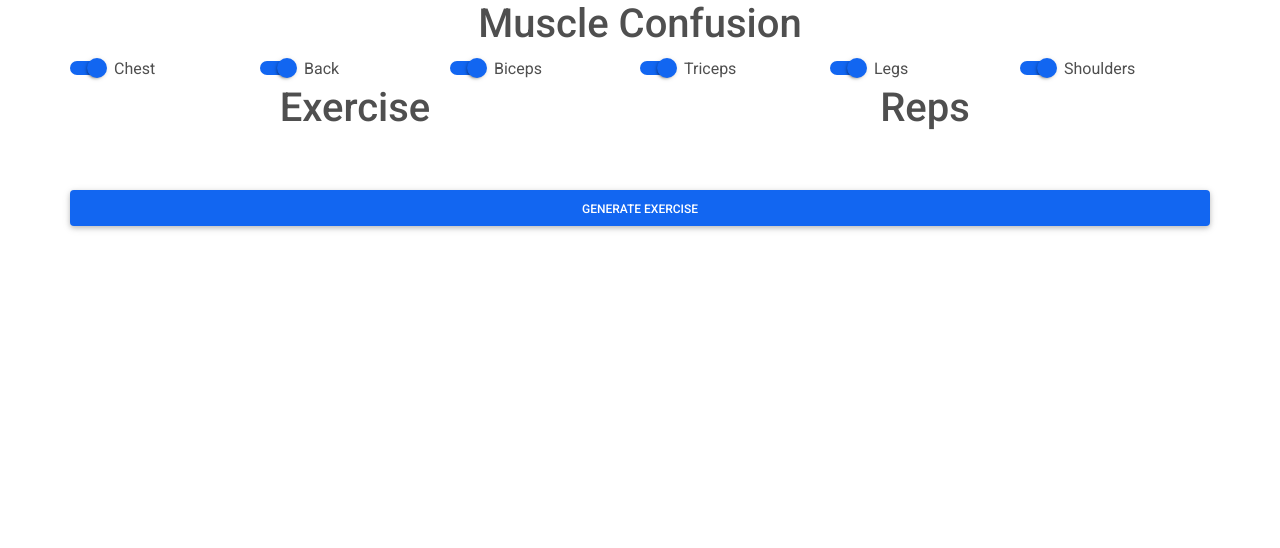
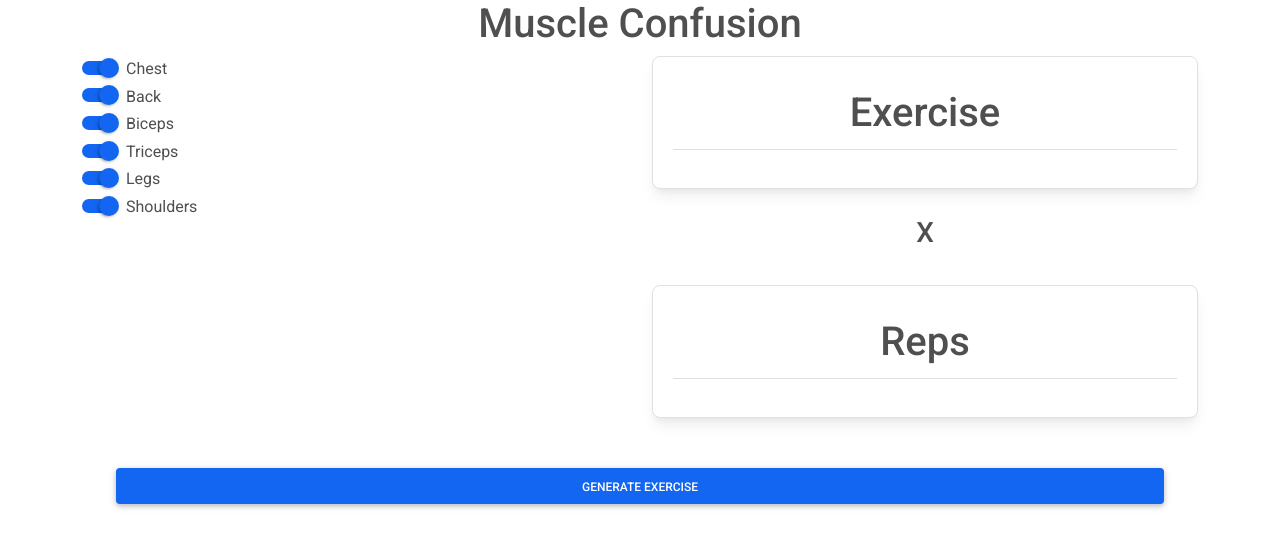
Before and after one commit to Kevinschoen05/Muscle-Confusion, a website: page index.html in a window 1280 px wide. Drawn offline with nearby package versions, Linux system fonts and the light colour scheme.

Commit message:
page structure

```diff
--- a/css/styles.css
+++ b/css/styles.css
@@ -10,5 +10,19 @@ h1,h2 {
 .button{
     text-align: center;
     padding-top: 50px;
+    padding-left: 10%;
+    padding-right: 10%;
+}
 
+.reps, .exercise {
+    padding: 20px;
 }
+
+.x{
+    text-align: center;
+    padding: 5%
+}
+
+#reps,#exerciseOutput{
+    padding-top: 10px;
+}
--- a/index.html
+++ b/index.html
@@ -28,47 +28,53 @@
     <h1>Muscle Confusion</h1>
         <div class="container muscle groups">
             <div class="row">
-            <div class=" col form-check form-switch">
+                <div class="filters col-6">
+                    <div class="form-check form-switch">
                         <input class="form-check-input" type="checkbox" id="chestButton" checked>
                         <label class="form-check-label" for="chestButton">Chest</label>
                     </div>
-            <div class=" col form-check form-switch">
+                    <div class="form-check form-switch">
                         <input class="form-check-input" type="checkbox" id="backButton" checked>
                         <label class="form-check-label" for="backButton">Back</label>
                     </div>
-            <div class="col form-check form-switch">
+                    <div class="form-check form-switch">
                         <input class="form-check-input" type="checkbox" id="bicepsButton" checked>
                         <label class="form-check-label" for="bicepsButton">Biceps</label>
                     </div>
-            <div class="col form-check form-switch">
+                    <div class="form-check form-switch">
                         <input class="form-check-input" type="checkbox" id="tricepsButton"checked>
                         <label class="form-check-label" for="tricepsButton">Triceps</label>
                     </div>
-            <div class="col form-check form-switch">
+                    <div class="form-check form-switch">
                         <input class="form-check-input" type="checkbox" id="legsButton" checked>
                         <label class="form-check-label" for="legsButton">Legs</label>
                     </div>
-            <div class="col form-check form-switch">
+                    <div class="form-check form-switch">
                         <input class="form-check-input" type="checkbox" id="shouldersButton" checked>
                         <label class="form-check-label" for="shouldersButton">Shoulders</label>
                     </div>
                 </div>
-    </div>
-    <div class="container exercise">
-        <div class="row">
-            <div class="col">
-                <h1>Exercise</h1>
+                <div class="col-6 ">
+                        <div class="exercise card border">
+                            <h1 class="card-header">Exercise</h1>
                             <h2 id="exerciseOutput"></h2>
                         </div>
-            <div class="col">
-                <h1>Reps</h1>
+                        <div>
+                            <h3 class="x">X</h3>
+                        </div>
+                        <div class="reps card border">
+                            <h1 class ="card-header">Reps</h1>
                             <h2 id="reps"></h2>
                         </div>
                     </div>
+                </div>
+            </div>
+
+        </div>
+    <div>
         <div class=" button row">
             <button class="btn btn-primary" onclick=displayExercise()>Generate Exercise</button>
         </div>
-
     </div>
     <!-- MDB -->
     <script type="text/javascript"src="https://cdnjs.cloudflare.com/ajax/libs/mdb-ui-kit/3.6.0/mdb.min.js"></script>
```
Lines whose indentation alone changed are shown as unchanged.
